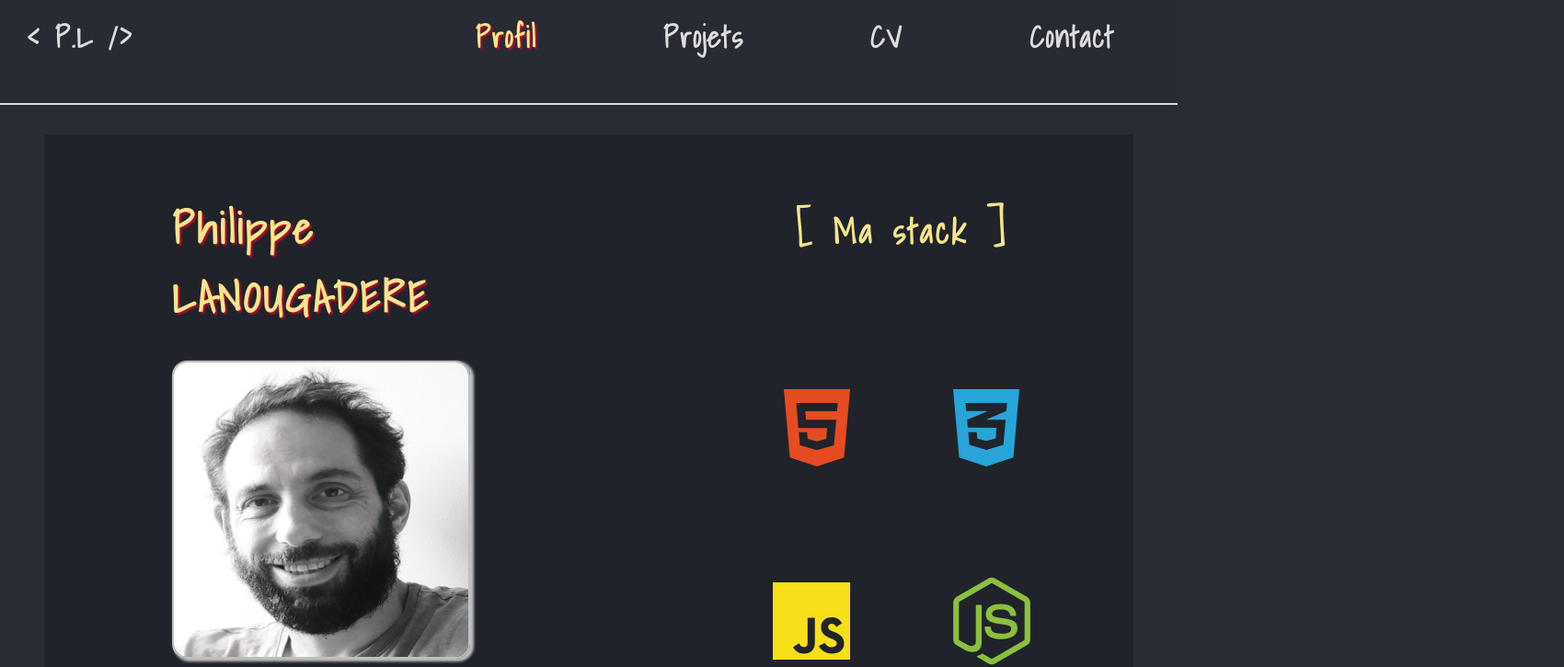
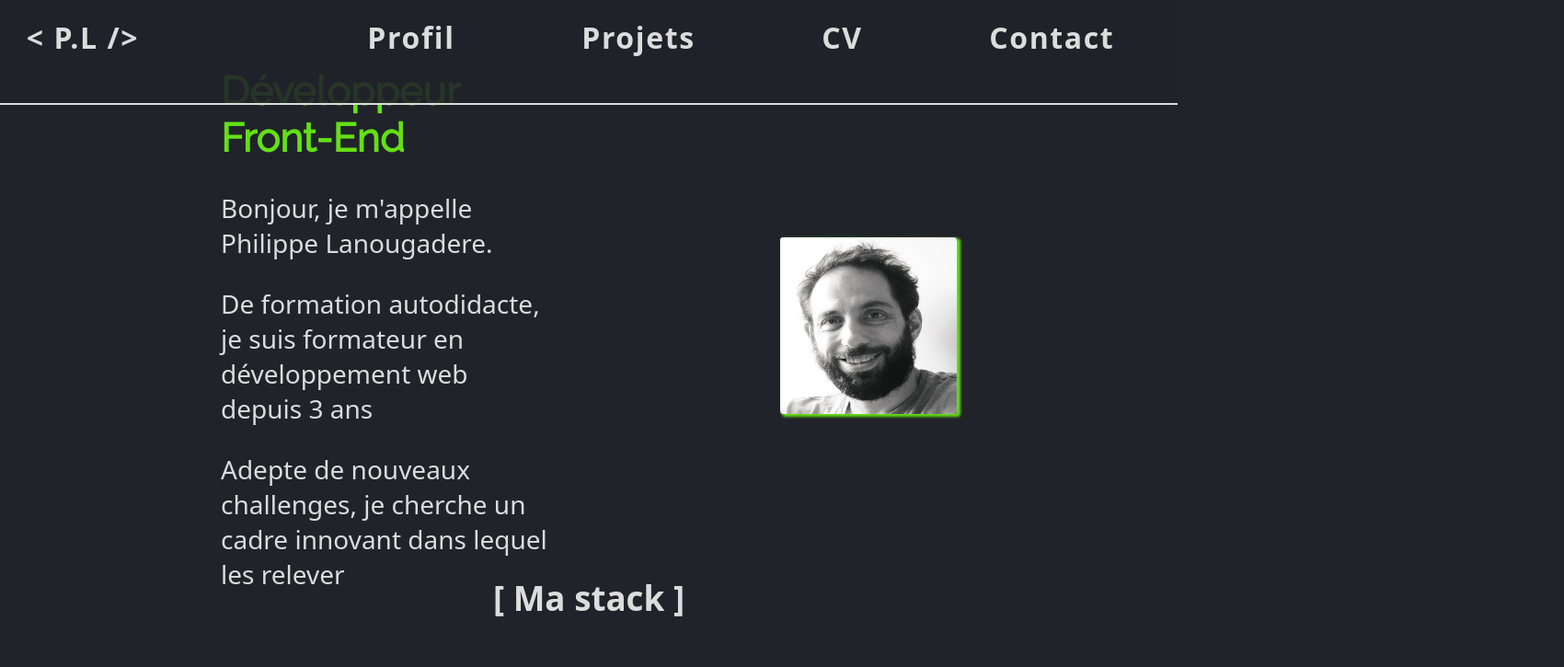
Before and after one commit to philippe76/React-Portfolio, a React (Create React App) app: page / in a window 1280 px wide. Shown: the top 725 px of the page at 92% size, 1700 px wide, since content can reach past the window. Built offline with nearby package versions, Linux system fonts and the light colour scheme.

Commit message:
Update bio section

```diff
--- a/src/App.css
+++ b/src/App.css
@@ -1,31 +1,31 @@
 /* ----------- MAIN PAGE ------------- */
+
+@import url('https://fonts.googleapis.com/css2?family=Raleway:wght@200;400&display=swap');
 
 body {
   margin: 0;
   padding: 0;
   font-size: calc(1rem + 2vmin);
-  font-family: "Shadows Into Light", cursive;
-  background-color: #282c34;
+  font-family: system-ui, -apple-system, BlinkMacSystemFont, 'Segoe UI', Roboto, Oxygen, Ubuntu, Cantarell, 'Open Sans', 'Helvetica Neue', sans-serif;
+  /* background-color: #282c34; */
+  background-color: #20232a;
   color: gainsboro;
 }
 
 .big-title {
-  color: #f6e58d;
   font-size: calc(1.3rem + 2vmin);
   text-align: center;
 }
 
-.paragraph {
-  font-family: "Oswald", sans-serif;
-  font-size: calc(0.2rem + 2.2vmin);
-  line-height: 2rem;
-  text-align: justify;
+.bio {
+  font-size: calc(0.5rem + 2.5vmin);
 }
 
 .box {
   margin: 8rem 3rem;
   padding: 2%;
-  background-color: rgba(0, 0, 0, 0.2);
+  /* background-color: rgba(0, 0, 0, 0.2); */
+  background-color: #20232a;
   z-index: 2;
 }
 
@@ -42,7 +42,8 @@ body {
   letter-spacing: 0.1rem;
   padding-bottom: 2rem;
   border-bottom: 2px solid gainsboro;
-  background-color: rgba(40, 44, 52, 0.9);
+  /* background-color: rgba(40, 44, 52, 0.9); */
+  background-color: rgba(32, 35, 42, 0.9);
   z-index: 100;
 }
 
@@ -58,46 +59,35 @@ a.link {
 }
 
 a.link.active {
-  color: #f6e58d;
-  text-shadow: 2px 2px 2px #b10f2e;
+  color:hsl(97, 83%, 38%);
 }
 
 /* ----------- PROFIL COMPONENT ------------- */
 
-#profile {
-  display: flex;
-  align-items: baseline;
-  justify-content: space-between;
-  letter-spacing: 0.2rem;
-  margin-top: 2rem;
-}
 
 .profile-box {
-  margin: 10rem 3rem;
-  padding: 2%;
-  background-color: rgba(0, 0, 0, 0.2);
-  z-index: 2;
+  display: flex;
+  justify-content: space-between;
+  align-items: center;
+  height: 20rem;
+  padding: 5rem 15rem;
 }
 
 .profile-card {
-  width: 40%;
-  margin: 0 auto;
+  width: 45%;
 }
 
 .profile-title {
-  margin-bottom: 0;
-  font-size: calc(1.4rem + 3vmin);
-  color: #f6e58d;
-  text-shadow: 2px 2px 2px #b10f2e;
+  margin-bottom: 2rem;
+  font-size: calc(1.2rem + 3vmin);
+  font-family: 'Raleway', sans-serif;
+  color: #64df15;
 }
 
-#profile img {
-  width: 20rem;
-  height: 20rem;
-  margin: 2rem 0;
-  border-radius: 5%;
-  border: 2px solid silver;
-  box-shadow: 3px 2px 3px 1px silver;
+.profile-box img {
+  width: 12rem;
+  border-radius: 3px;
+  box-shadow: 3px 2px 3px 1px #64df15;
 }
 
 #profile p {
@@ -106,10 +96,10 @@ a.link.active {
 
 /* ----------- STACK COMPONENT ------------- */
 
-.stack {
+/* .stack {
   width: 40%;
   text-align: center;
-}
+} */
 
 .stack h2 {
   margin-bottom: 5rem;
@@ -361,7 +351,8 @@ a.link.active {
   .box {
     border-radius: 0;
     margin: 5rem 3rem;
-    background-color: #282c34;
+    /* background-color: #282c34; */
+    background-color: #20232a
   }
 
   .box#cv {
@@ -434,8 +425,7 @@ a.link.active {
 
   .profile-box {
     margin: 3rem;
-    border-radius: 0;
-    background-color: #282c34;
+    background-color: #20232a;
   }
 
   #profile img {
@@ -451,11 +441,11 @@ a.link.active {
     display: none;
   }
 
-  .profile-card {
+  /* .profile-card {
     width: 100%;
     text-align: center;
     margin-bottom: 5rem;
-  }
+  } */
 
   .stack {
     width: 100%;
--- a/src/components/Profile.js
+++ b/src/components/Profile.js
@@ -5,21 +5,23 @@ import Stack from "./Stack";
 const Profile = () => {
   return (
     <>
-      <section className="profile-box" id="profile">
+      <section className="profile-box">
         <div className="profile-card">
-          <h2 className="profile-title">Philippe LANOUGADERE</h2>
-          <img src={profile} alt="profile pic" />
+          <h2 className="profile-title">
+          Développeur Front-End
+          </h2>
           <p className="bio">
-            {/* Développeur Web JavaScript. En reconversion professionnelle après un
-            parcours de vie assez varié. Passé par le management et la conduite
-            de poids lourds. Je prends aujourd'hui énormément de plaisir dans la
-            programmation. J'ai choisi de me spécialiser dans JavaScript et son
-            environnement, du front-end avec React Js au back-end avec Node Js. */}
-            Autodidacte de formation, je suis formateur en développement web depuis maintenant 3 ans
+            Bonjour, je m'appelle Philippe Lanougadere.</p>
+          <p className="bio">
+            De formation autodidacte, je suis formateur en développement web depuis 3 ans
+          </p>
+          <p className="bio">
+            Adepte de nouveaux challenges, je cherche un cadre innovant dans lequel les relever
           </p>
         </div>
-        <Stack />
+        <img src={profile} alt="profile pic" />
       </section>
+      <Stack />
     </>
   );
 };
```
